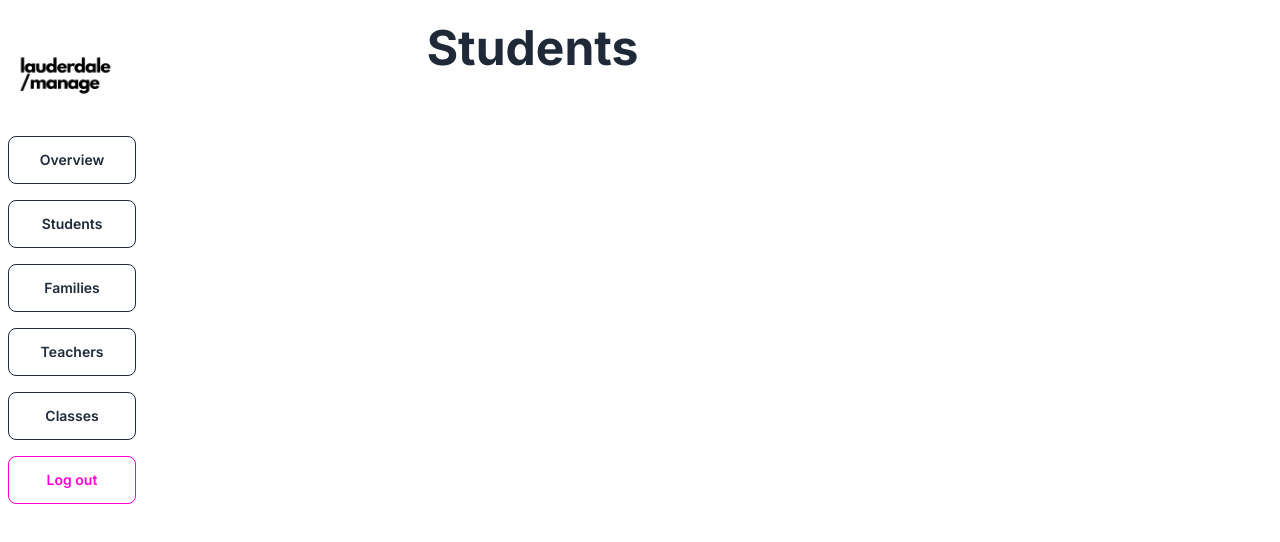
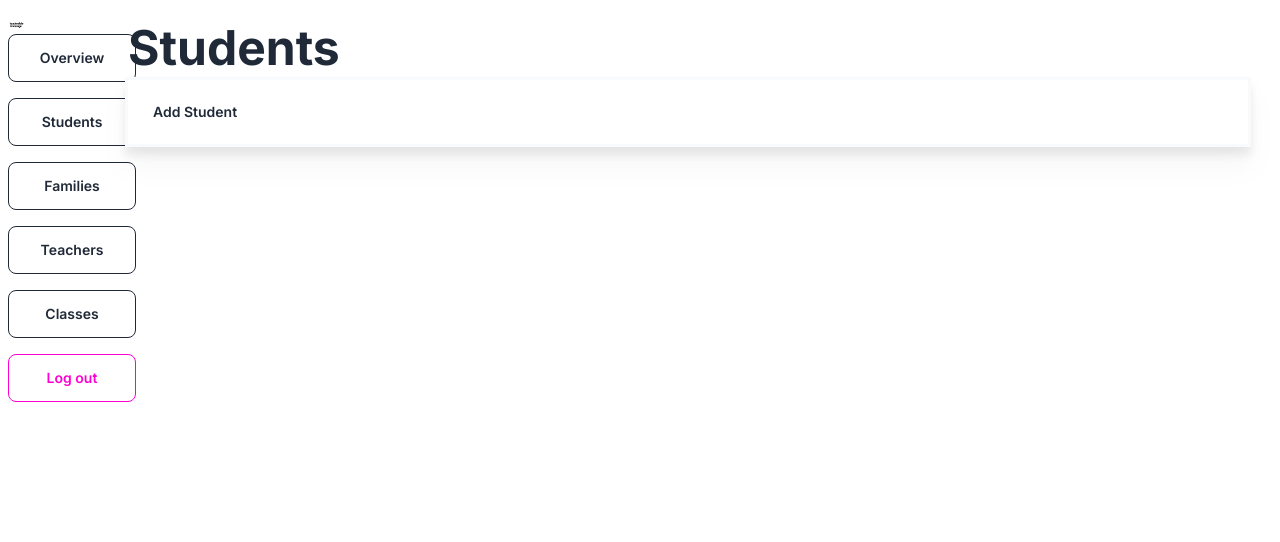
Before and after one commit to msilis/lauderdale-manage, a Next.js app: page /dashboard/students in a window 1280 px wide. Shown: the top 542 px of the page. Built offline with nearby package versions, Linux system fonts and the light colour scheme.

Commit message:
add navbar and resize grid

```diff
--- a/src/app/dashboard/students/page.tsx
+++ b/src/app/dashboard/students/page.tsx
@@ -1,9 +1,11 @@
+import Navbar from "@/components/navbar/navbar";
 import DashboardLayout from "../../../layout/dashboardLayout";
 
 const Students = () => {
   return (
     <div>
       <h1 className="text-5xl font-bold">Students</h1>
+      <Navbar />
     </div>
   );
 };
--- /dev/null
+++ b/src/components/navbar/navbar.tsx
@@ -0,0 +1,11 @@
+import Link from "next/link";
+
+const Navbar = () => {
+  return (
+    <div className="navbar bg-base-100 outline outline-gray-50 mt-2 drop-shadow-xl">
+      <a className="btn btn-ghost text-l">Add Student</a>
+    </div>
+  );
+};
+
+export default Navbar;
--- a/src/layout/dashboardLayout.tsx
+++ b/src/layout/dashboardLayout.tsx
@@ -15,11 +15,11 @@ const DashboardLayout = ({ children }: { children: React.ReactNode }) => {
     loginEmail = sessionStorage.getItem("email");
   }
   return (
-    <div className="grid grid-cols-3">
-      <div>
+    <div className="grid grid-cols-[10%_auto_auto]">
+      <div className="w-1/5">
         <Sidebar />
       </div>
-      <div className="mt-6">{children}</div>
+      <div className="col-span-2 mt-6 mr-8">{children}</div>
       <div></div>
     </div>
   );
```
